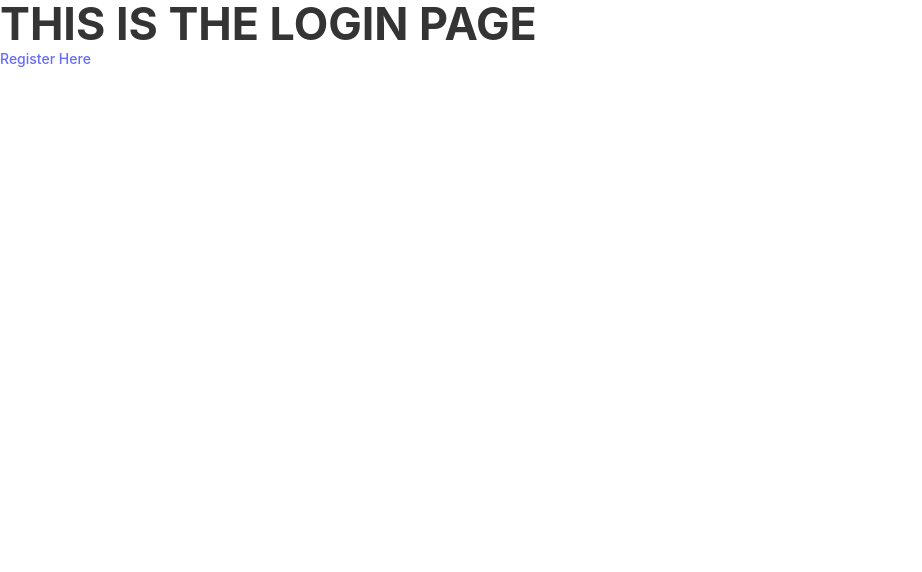
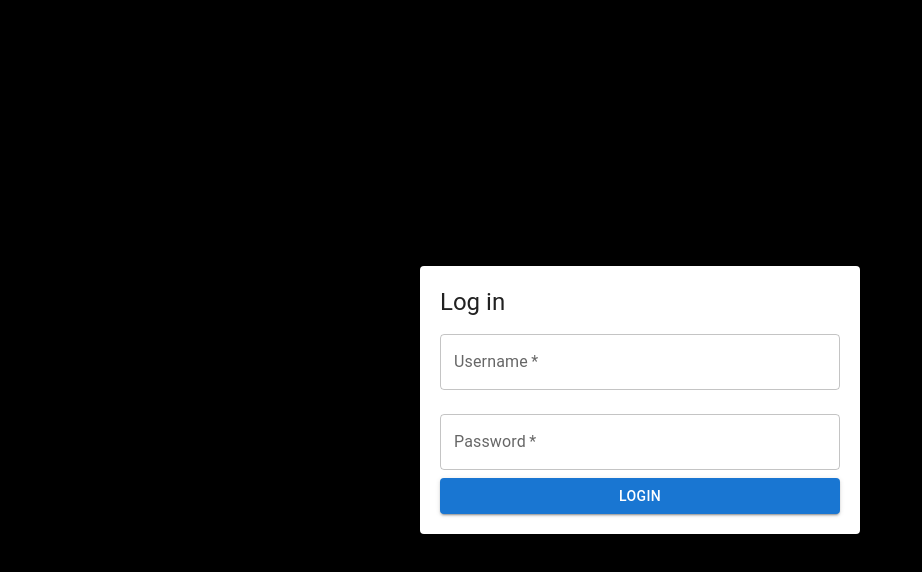
Before and after one commit to louismineo/training-fullstack-login, a React (Vite) app in the folder client/: page /login in a window 1280 px wide. Shown: the top 572 px of the page, without its empty margins (0-922 px from the left). Built offline with nearby package versions, Linux system fonts and the light colour scheme.

Commit message:
login to mainpage happy path done

```diff
--- a/client/src/components/login.tsx
+++ b/client/src/components/login.tsx
@@ -1,19 +1,90 @@
-import { useDispatch } from "react-redux";
+import React, { ChangeEvent,FormEvent, useState, useEffect } from 'react';
+import { TextField, Button, Paper, Typography, FormControl, InputLabel,Select,FormHelperText,MenuItem,SelectChangeEvent } from '@mui/material';
+import { useAppSelector,useAppDispatch } from '../store/hooks'
 import { useNavigate } from "react-router-dom"
-import { useState } from "react";
+import { LogInAction } from '../store/loginSignUpActions';
+import { AxiosResponse } from 'axios';
+
 
 export const Login = () =>
 {
     const navigate = useNavigate();
 
-    const dispatch = useDispatch();
+    const dispatch = useAppDispatch();
 
+    const [loginFormData, setLoginFormData] = useState(
+        {
+            username:'',
+            password:''
 
-    return(
-        <>
-            <h1>THIS IS THE LOGIN PAGE</h1>
+        }
+    )
 
-            <a href="/signup"> Register Here</a>
-        </>
+    const handleChange = (e:ChangeEvent<HTMLTextAreaElement | HTMLInputElement> ) =>
+    {
+        const { name, value } = e.target;
+        setLoginFormData({
+            ...loginFormData,
+            [name]: value
+        });
+    }
+
+    const LoginHandler = async (e:FormEvent) =>
+    {
+        e.preventDefault();
+
+        try
+        {
+            await dispatch(LogInAction(loginFormData.username, loginFormData.password))
+            navigate('/',{})
+        }
+        catch(e:any)
+        {
+            alert(e.message)
+        }
+
+    }
+
+    return (
+        <div style= {{height:'100vh',backgroundColor:'black',display:'flex',flexDirection:'row',justifyContent : 'center', alignSelf:'center'}}>
+            <Paper style={{ padding: 20, maxWidth: 400, margin: 'auto' }}>
+                <Typography variant="h5" component="h1">Log in</Typography>
+                <form>
+                    <TextField
+                    label="Username"
+                    name= "username"
+                    type="username"
+                    value={loginFormData.username}
+                    onChange={handleChange}
+                    variant="outlined"
+                    fullWidth
+                    /*
+                    error = {!!signUpFormErrorData.usernameError}
+                    helperText = {signUpFormErrorData.usernameError}
+                    */
+                    margin="normal"
+                    required
+                    />
+                    <TextField
+                    label="Password"
+                    name="password"
+                    type="password"
+                    value={loginFormData.password}
+                    onChange={handleChange}
+                    variant="outlined"
+                    fullWidth
+                    /*
+                    error = {!!signUpFormErrorData.plaintextPasswordError}
+                    helperText = {signUpFormErrorData.plaintextPasswordError}
+                    */
+                    margin="normal"
+                    required
+                    />
+                    <Button type="submit" variant="contained" color="primary" onClick={LoginHandler}fullWidth>
+                    Login
+                    </Button>
+                </form>
+            </Paper>
+        </div>
     )
 }
--- a/client/src/store/loginSignUpActions.ts
+++ b/client/src/store/loginSignUpActions.ts
@@ -1,4 +1,5 @@
 import axios from "axios"
+import {AxiosResponse} from "axios"
 
 
 export const SignUp = (username :string, plaintextPassword:string, departmentId : number) =>
@@ -36,22 +37,35 @@ export const SignUp = (username :string, plaintextPassword:string, departmentId
 }
 
 
-export const LogIn = (username :string, plaintextPassword:string) =>
+export const LogInAction = (username :string, plaintextPassword:string) =>
     {
         return async(dispatch :any) =>
         {
             const LogUserInInDB = async(username :string, plaintextPassword:string) =>
             {
+                const userData =
+                {
+                    "username" : username,
+                    "password" : plaintextPassword
+                }
 
+                const response = await axios.post('http://localhost:1337/login/', userData);
+
+                if(response.status != 200)
+                    throw Error(response.data);
+
+                return response.data;
             }
 
             try
             {
-
+                const response = await LogUserInInDB(username, plaintextPassword);
+                sessionStorage.setItem('jwtToken',response["token"])
+                return response;
             }
             catch(e:any)
             {
-
+                alert(e.message)
             }
         }
     }
```
Also changed, not shown: 1 other file (tests, documents, lock files or other folders).
